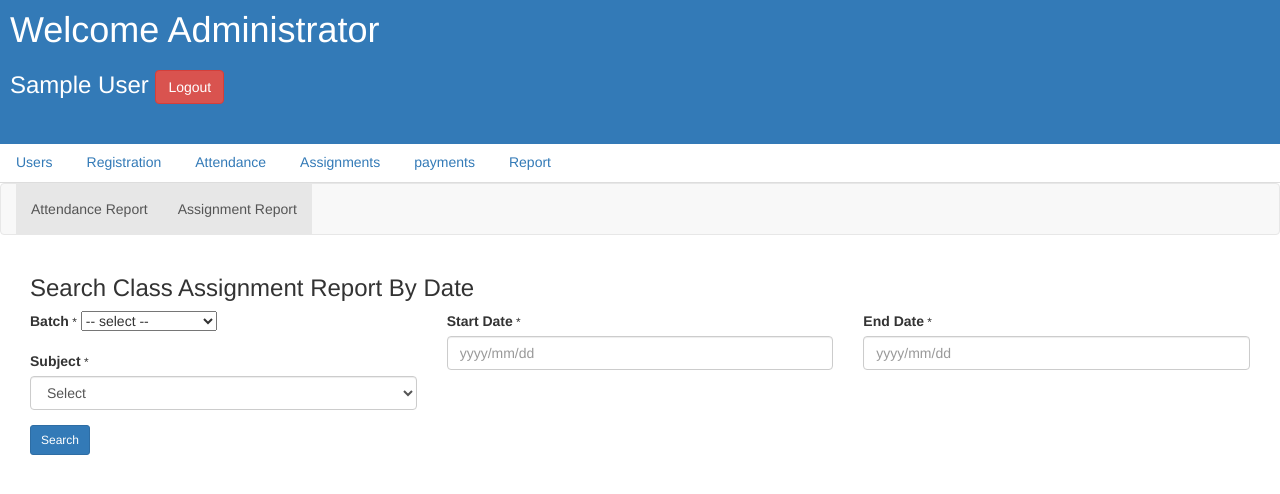
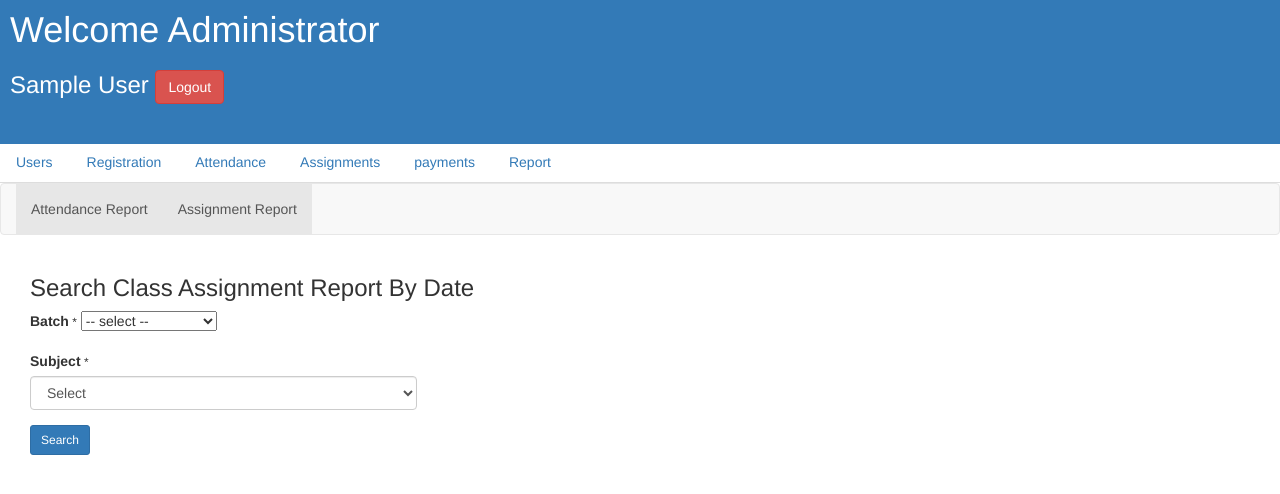
Before and after one commit to Nalindadsn/attendance-system, a PHP site: page /assignment_report.php in a window 1280 px wide. Shown: the top 494 px of the page. Run offline with PHP 8.4, Linux system fonts and the light colour scheme; the visitor is signed in with stand-in values (Sample User, id 1); data comes from the database, SQL or seed files in the repository; data that the repository does not hold is empty; some libraries are stand-ins or nearby versions.

Commit message:
initial commit mid

```diff
--- a/assignment_report.php
+++ b/assignment_report.php
@@ -90,16 +90,16 @@ display: none;
 											<span class="text-danger"></span>
 										</div>
 									</div>
-									<div class="col-md-4">
+									<div class="col-md-4 hidden">
 										<div class="form-group">
 											<label for="attendanceDate">Start Date</label><small class="req"> *</small>
-											<input type="text" name="attendanceDate" id="attendanceDate" class="form-control" placeholder="yyyy/mm/dd" />
+											<input type="text" name="attendanceDate" id="attendanceDate" class="form-control" placeholder="yyyy/mm/dd"  value="000/00/00" />
 										</div>
 									</div>
-									<div class="col-md-4">
+									<div class="col-md-4 hidden">
 										<div class="form-group">
 											<label for="attendanceDate_b"> End Date</label><small class="req"> *</small>
-											<input type="text" name="attendanceDate_b" id="attendanceDate_b" class="form-control" placeholder="yyyy/mm/dd" />
+											<input type="text" name="attendanceDate_b" id="attendanceDate_b" class="form-control" placeholder="yyyy/mm/dd" value="000/00/00" />
 										</div>
 									</div>
 								</div>
--- a/assignments.php
+++ b/assignments.php
@@ -100,7 +100,7 @@ display: none;
 											<label for="exampleInputEmail1">Assignment No</label>
 
 											<select name="assignmentNo" id="assignmentNo" class="form-controll" >
-												<option value="">-select-</option>
+												<!-- <option value="">-select-</option> -->
 												<option value="1">Assignment 01</option>
 												<option value="2">Assignment 02</option>
 												<option value="3">Assignment 03</option>
```
